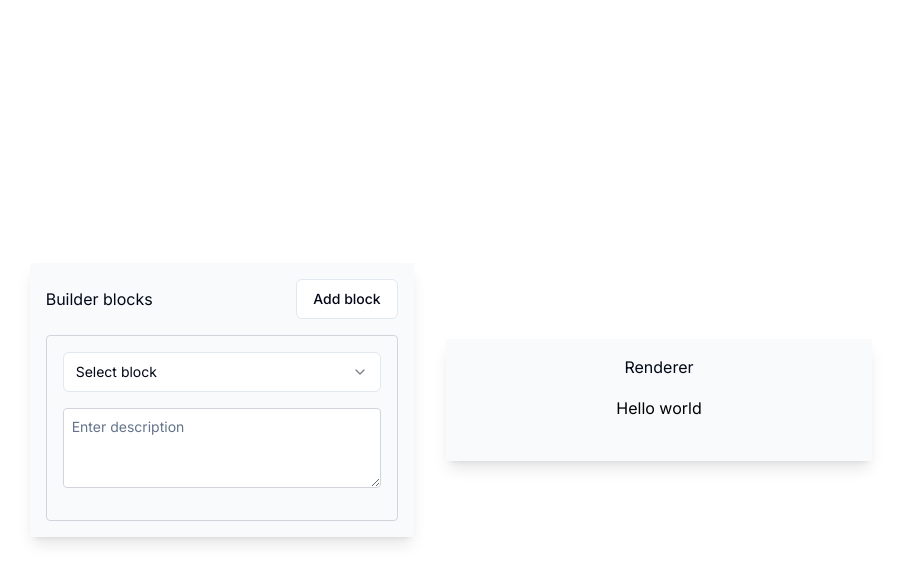
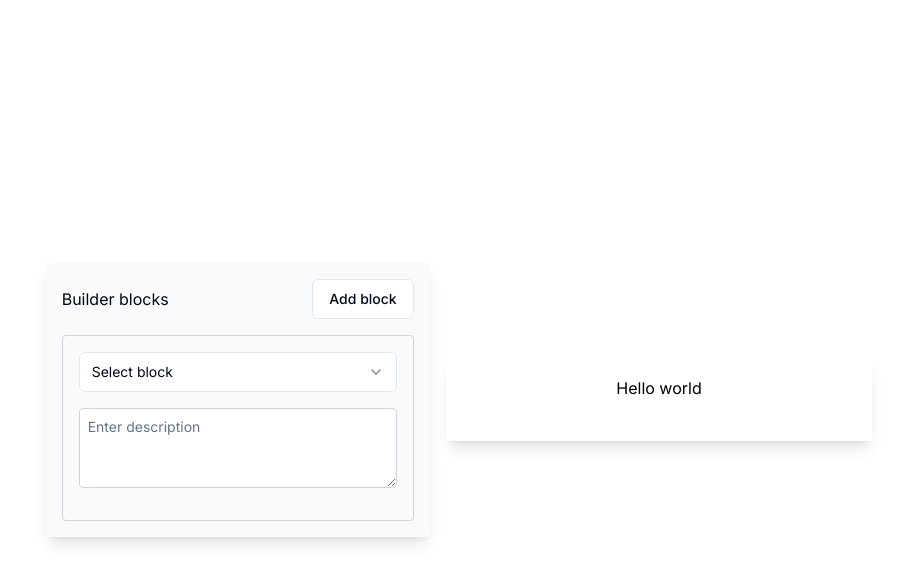
Before and after one commit to komal-m-raut/post-maker, a Next.js app: page / in a window 1280 px wide. Both pictures are taken after a click on the button "Add block". Shown: the top 582 px of the page, without its empty margins (181-1082 px from the left). Built offline with nearby package versions, Linux system fonts and the light colour scheme.

Commit message:
fix: update renderer layout

```diff
--- a/src/page-section/builder/renderer/FieldRenderer.tsx
+++ b/src/page-section/builder/renderer/FieldRenderer.tsx
@@ -13,11 +13,7 @@ const RenderField: React.FC<{ field: IField; type: IField["type"] }> = ({
 
   switch (type) {
     case "title":
-      return (
-        <h1 className="text-3xl font-bold text-center" style={commonStyles}>
-          {field.content}
-        </h1>
-      );
+      return <h1 className="text-2xl text-center">{field.content}</h1>;
     case "description":
       return (
         <p className="leading-relaxed text-center" style={commonStyles}>
@@ -26,23 +22,32 @@ const RenderField: React.FC<{ field: IField; type: IField["type"] }> = ({
       );
     case "username":
       return (
-        <div className="italic text-gray-600" style={commonStyles}>
+        <div className="italic text-end" style={commonStyles}>
           {field.content}
         </div>
       );
     case "code":
       return (
+        <div className="bg-[#001524] p-4 rounded-lg shadow-inner text-left text-white">
+          <div className="flex space-x-2 mb-4">
+            <span className="w-3 h-3 bg-red-500 rounded-full block"></span>
+            <span className="w-3 h-3 bg-yellow-400 rounded-full block"></span>
+            <span className="w-3 h-3 bg-green-500 rounded-full block"></span>
+          </div>
+          <hr className="border-gray-300 my-4" />
           <pre
-          className="bg-blue-100 p-4 w-3/4 rounded-lg shadow-inner text-left"
             style={{
               ...commonStyles,
+              color: "#fff",
               whiteSpace: "pre-wrap",
               wordBreak: "break-all",
             }}
           >
             <code>{field.content}</code>
           </pre>
+        </div>
       );
+
     default:
       return null;
   }
@@ -50,7 +55,7 @@ const RenderField: React.FC<{ field: IField; type: IField["type"] }> = ({
 
 export const FieldRenderer: React.FC<{ field: IField }> = ({ field }) => {
   return (
-    <div className="max-w-lg mx-auto mb-6 flex flex-col items-center space-y-4">
+    <div className="mb-6 w-4/5">
       {RenderField({ field, type: field.type })}
     </div>
   );
--- a/src/page-section/builder/renderer/Renderer.tsx
+++ b/src/page-section/builder/renderer/Renderer.tsx
@@ -4,9 +4,8 @@ import { FieldRenderer } from "./FieldRenderer";
 
 export const Renderer: React.FC<{ fields: IField[] }> = ({ fields }) => {
   return (
-    <div className="bg-slate-50 p-4 m-4 w-1/3 h-auto shadow-lg">
-      <h1 className="text-center mb-4">Renderer</h1>
-      <div className="mt-4">
+    <div className="p-4 w-1/3 h-auto shadow-lg">
+      <div className="flex flex-col items-center">
         {fields.map((field, index) => (
           <FieldRenderer key={index} field={field} />
         ))}
```
Lines whose indentation alone changed are shown as unchanged.
